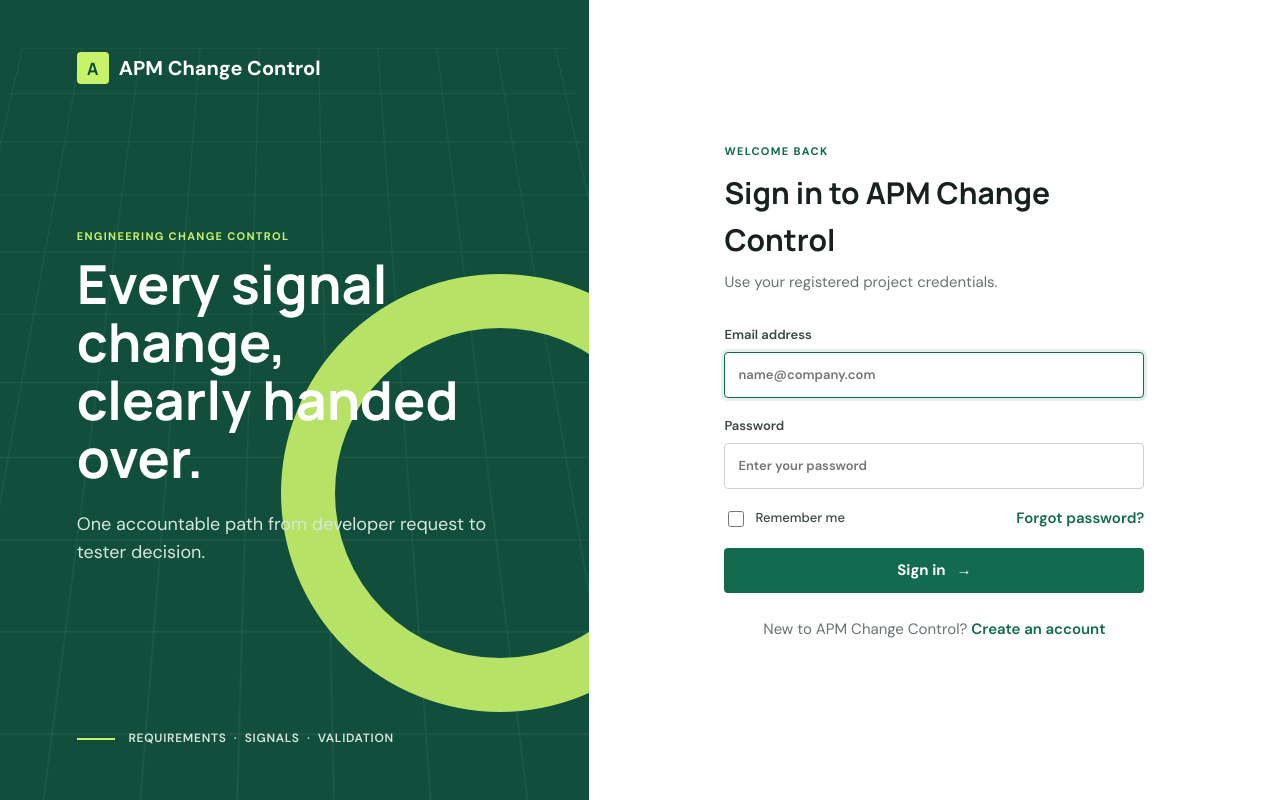
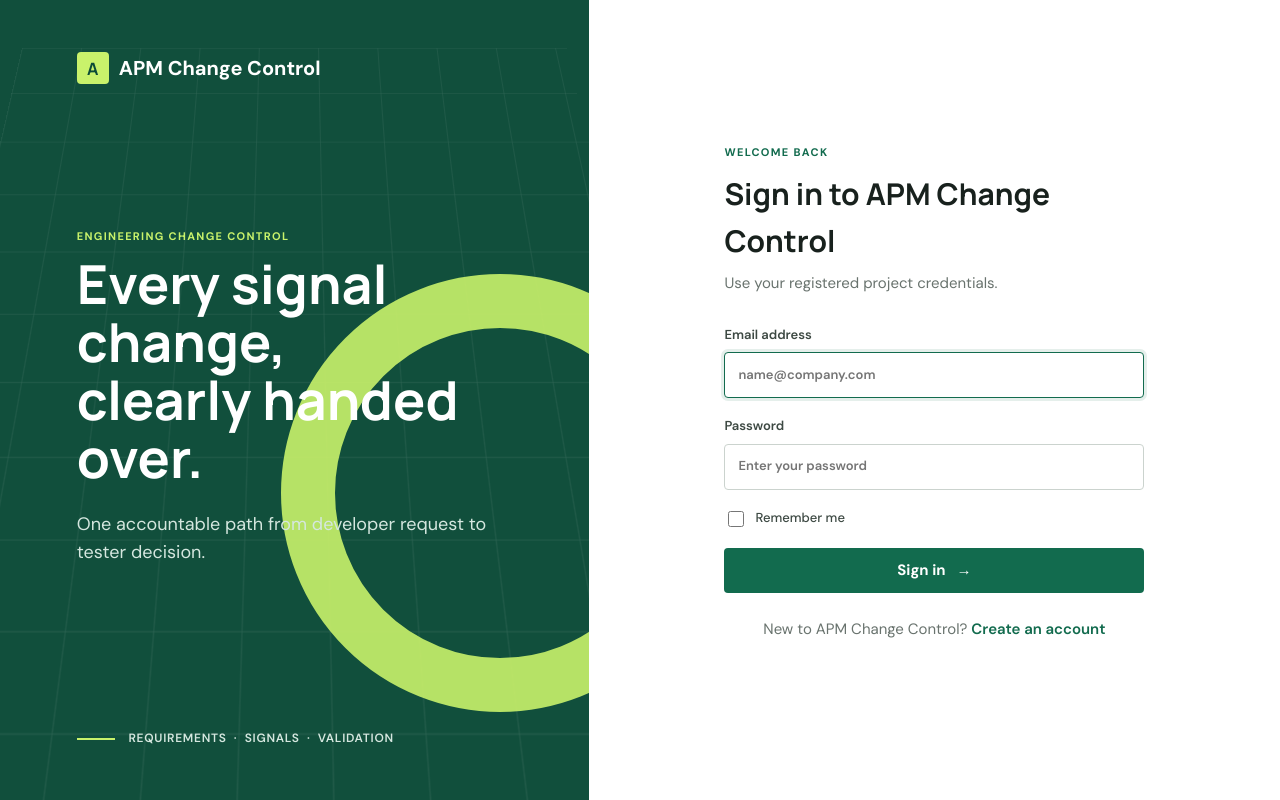
Before and after one commit to 11707766/APMtraceback, a Flask app: page /login?next=/dashboard in a window 1280 px wide. Run offline with Flask 3, Linux system fonts and the light colour scheme.

Commit message:
Use dashboard-only password reset

```diff
--- a/app.py
+++ b/app.py
@@ -3,7 +3,7 @@ import secrets
 import smtplib
 import sqlite3
 import json
-from datetime import UTC, datetime, timedelta
+from datetime import UTC, datetime
 from email.message import EmailMessage
 from functools import wraps
 from pathlib import Path
@@ -244,58 +244,6 @@ def logout():
     return redirect(url_for("login"))
 
 
-@app.route("/forgot-password", methods=("GET", "POST"))
-def forgot_password():
-    if request.method == "POST":
-        email = request.form.get("email", "").strip().lower()
-        user = get_db().execute("SELECT id FROM users WHERE email = ?", (email,)).fetchone()
-        if not user:
-            flash("Account is not registered.", "error")
-        else:
-            token = secrets.token_urlsafe(32)
-            expires_at = datetime.now(UTC) + timedelta(hours=app.config["RESET_TOKEN_HOURS"])
-            db = get_db()
-            db.execute("UPDATE password_resets SET used = 1 WHERE user_id = ? AND used = 0", (user["id"],))
-            db.execute(
-                "INSERT INTO password_resets (user_id, token, expires_at) VALUES (?, ?, ?)",
-                (user["id"], token, expires_at.isoformat()),
-            )
-            db.commit()
-            reset_link = url_for("reset_password", token=token, _external=True)
-            sent, _status = send_email(
-                email,
-                "Reset your APM Change Control password",
-                f"Use this link within one hour to set a new password:\n\n{reset_link}",
-            )
-            if sent:
-                flash("Password reset link sent. Check your email.", "success")
-            else:
-                flash("Password reset email could not be sent. Contact your administrator.", "error")
-    return render_template("forgot_password.html")
-
-
-@app.route("/reset-password/<token>", methods=("GET", "POST"))
-def reset_password(token):
-    reset = get_db().execute(
-        "SELECT * FROM password_resets WHERE token = ? AND used = 0", (token,)
-    ).fetchone()
-    if not reset or datetime.fromisoformat(reset["expires_at"]) < datetime.now(UTC):
-        flash("This reset link is invalid or expired.", "error")
-        return redirect(url_for("forgot_password"))
-    if request.method == "POST":
-        password = request.form.get("password", "")
-        if len(password) < 8:
-            flash("Password must be at least 8 characters.", "error")
-        else:
-            db = get_db()
-            db.execute("UPDATE users SET password_hash = ? WHERE id = ?", (generate_password_hash(password), reset["user_id"]))
-            db.execute("UPDATE password_resets SET used = 1 WHERE id = ?", (reset["id"],))
-            db.commit()
-            flash("Password updated. Sign in with your new password.", "success")
-            return redirect(url_for("login"))
-    return render_template("reset_password.html")
-
-
 @app.route("/account/password", methods=("GET", "POST"))
 @login_required
 def change_password():
--- a/templates/login.html
+++ b/templates/login.html
@@ -8,7 +8,7 @@
   <input type="hidden" name="csrf_token" value="{{ session['csrf_token'] }}">
   <label>Email address<input type="email" name="email" autocomplete="email" required autofocus placeholder="name@company.com"></label>
   <label>Password<input type="password" name="password" autocomplete="current-password" required placeholder="Enter your password"></label>
-  <div class="form-row between"><label class="check"><input type="checkbox" name="remember"> Remember me</label><a href="{{ url_for('forgot_password') }}">Forgot password?</a></div>
+  <div class="form-row between"><label class="check"><input type="checkbox" name="remember"> Remember me</label></div>
   <button class="button primary wide" type="submit">Sign in <span>→</span></button>
 </form>
 <p class="auth-switch">New to APM Change Control? <a href="{{ url_for('register') }}">Create an account</a></p>
```
Also changed, not shown: templates/forgot_password.html (deleted, +0 -13 lines), templates/reset_password.html (deleted, +0 -12 lines), tests/test_workflow.py (+1 -10 lines).
